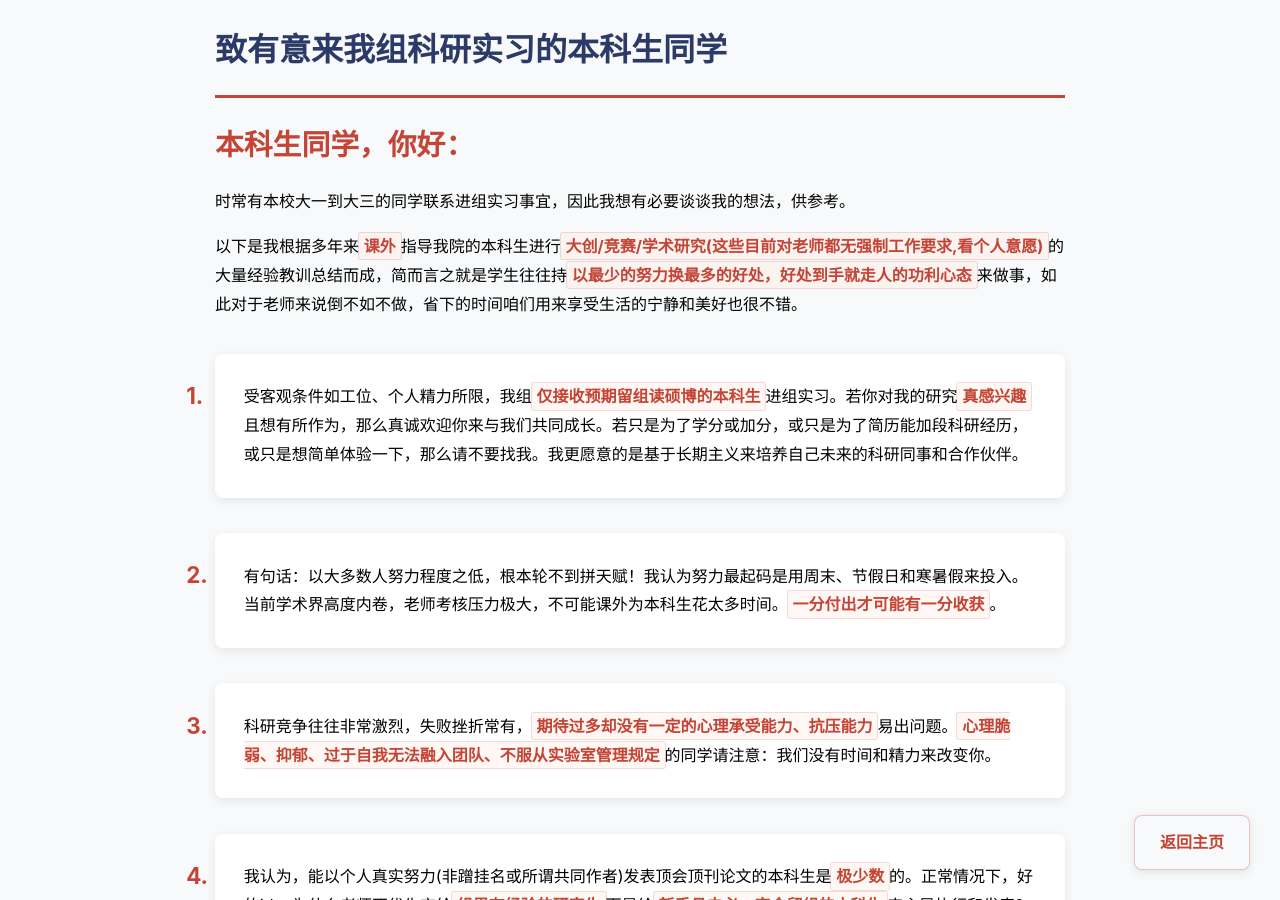
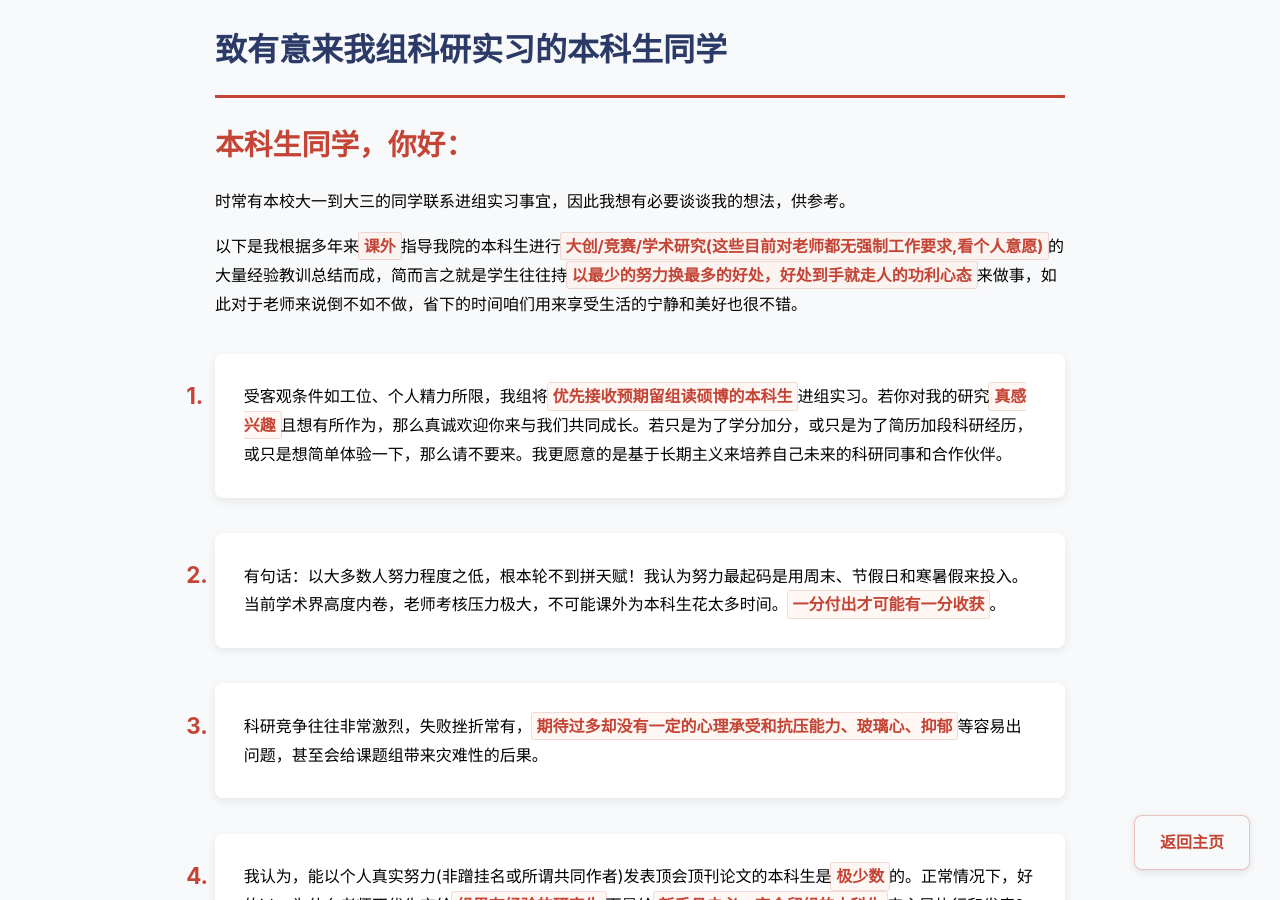
Before and after one commit to fangvv/Homepage, a Jekyll site: the page faq.html, which Jekyll copies as it is, in a window 1280 px wide and 900 px high. Built offline with Jekyll 4.4.1, drawn with Linux system fonts in a browser that asks for light colours; comment, search, counter and statistics services are not loaded.

Commit message:
update faq

```diff
--- a/faq.html
+++ b/faq.html
@@ -119,11 +119,11 @@ strong:hover {
    <p>以下是我根据多年来<strong>课外</strong>指导我院的本科生进行<strong>大创/竞赛/学术研究(这些目前对老师都无强制工作要求,看个人意愿)</strong>的大量经验教训总结而成，简而言之就是学生往往持<strong>以最少的努力换最多的好处，好处到手就走人的功利心态</strong>来做事，如此对于老师来说倒不如不做，省下的时间咱们用来享受生活的宁静和美好也很不错。</p>
 
     <ol>
-<li>受客观条件如工位、个人精力所限，我组<strong>仅接收预期留组读硕博的本科生</strong>进组实习。若你对我的研究<strong>真感兴趣</strong>且想有所作为，那么真诚欢迎你来与我们共同成长。若只是为了学分或加分，或只是为了简历能加段科研经历，或只是想简单体验一下，那么请不要找我。我更愿意的是基于长期主义来培养自己未来的科研同事和合作伙伴。</li>
+<li>受客观条件如工位、个人精力所限，我组将<strong>优先接收预期留组读硕博的本科生</strong>进组实习。若你对我的研究<strong>真感兴趣</strong>且想有所作为，那么真诚欢迎你来与我们共同成长。若只是为了学分加分，或只是为了简历加段科研经历，或只是想简单体验一下，那么请不要来。我更愿意的是基于长期主义来培养自己未来的科研同事和合作伙伴。</li>
 
 <li>有句话：以大多数人努力程度之低，根本轮不到拼天赋！我认为努力最起码是用周末、节假日和寒暑假来投入。当前学术界高度内卷，老师考核压力极大，不可能课外为本科生花太多时间。<strong>一分付出才可能有一分收获</strong>。</li>
 
-<li>科研竞争往往非常激烈，失败挫折常有，<strong>期待过多却没有一定的心理承受能力、抗压能力</strong>易出问题。<strong>心理脆弱、抑郁、过于自我无法融入团队、不服从实验室管理规定</strong>的同学请注意：我们没有时间和精力来改变你。</li>
+<li>科研竞争往往非常激烈，失败挫折常有，<strong>期待过多却没有一定的心理承受和抗压能力、玻璃心、抑郁</strong>等容易出问题，甚至会给课题组带来灾难性的后果。</li>
 
 <li>我认为，能以个人真实努力(非蹭挂名或所谓共同作者)发表顶会顶刊论文的本科生是<strong>极少数</strong>的。正常情况下，好的idea为什么老师不优先交给<strong>组里有经验的研究生</strong>而是给<strong>新手且未必一定会留组的本科生</strong>来主导执行和发表?</li>
 
```
